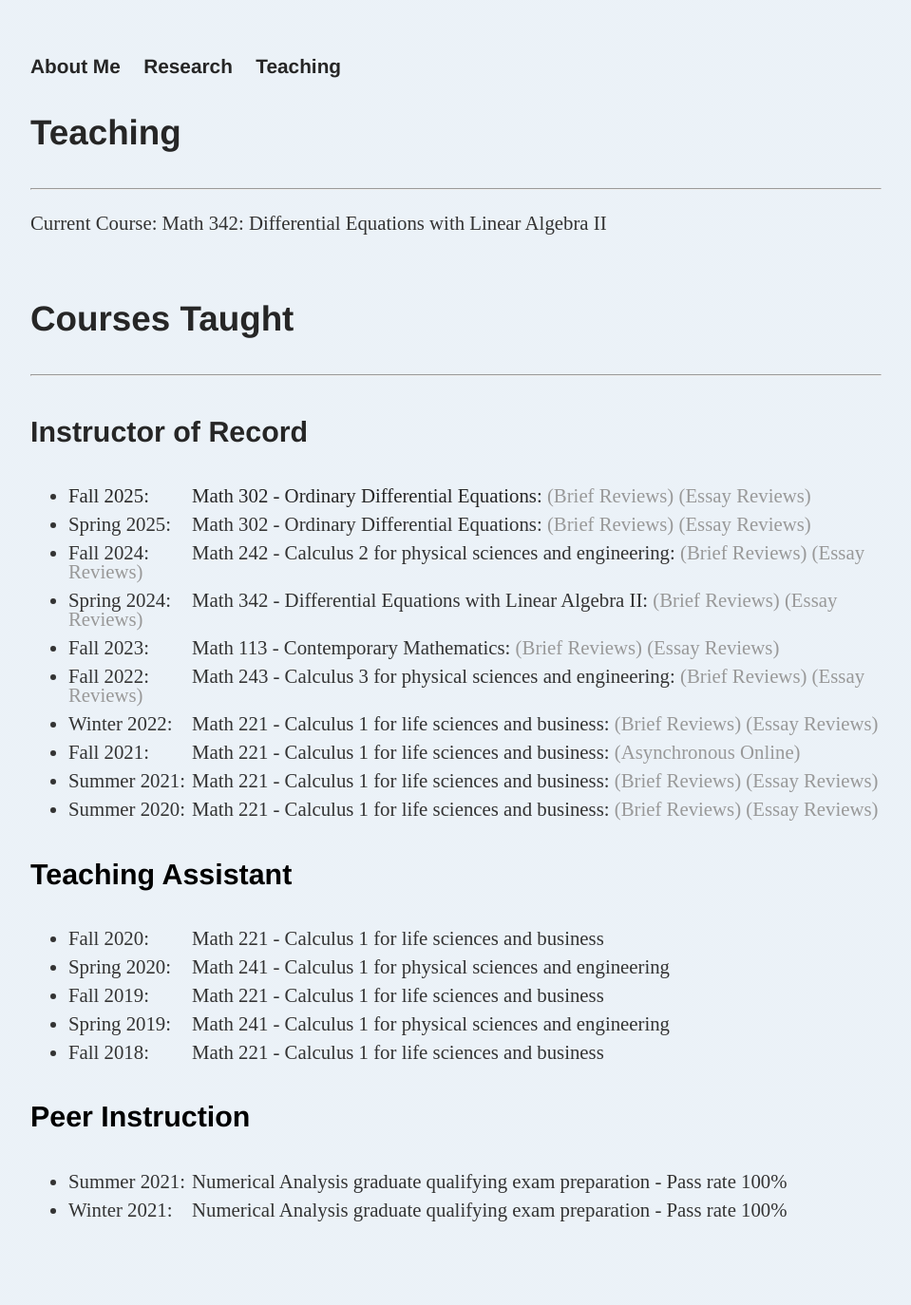
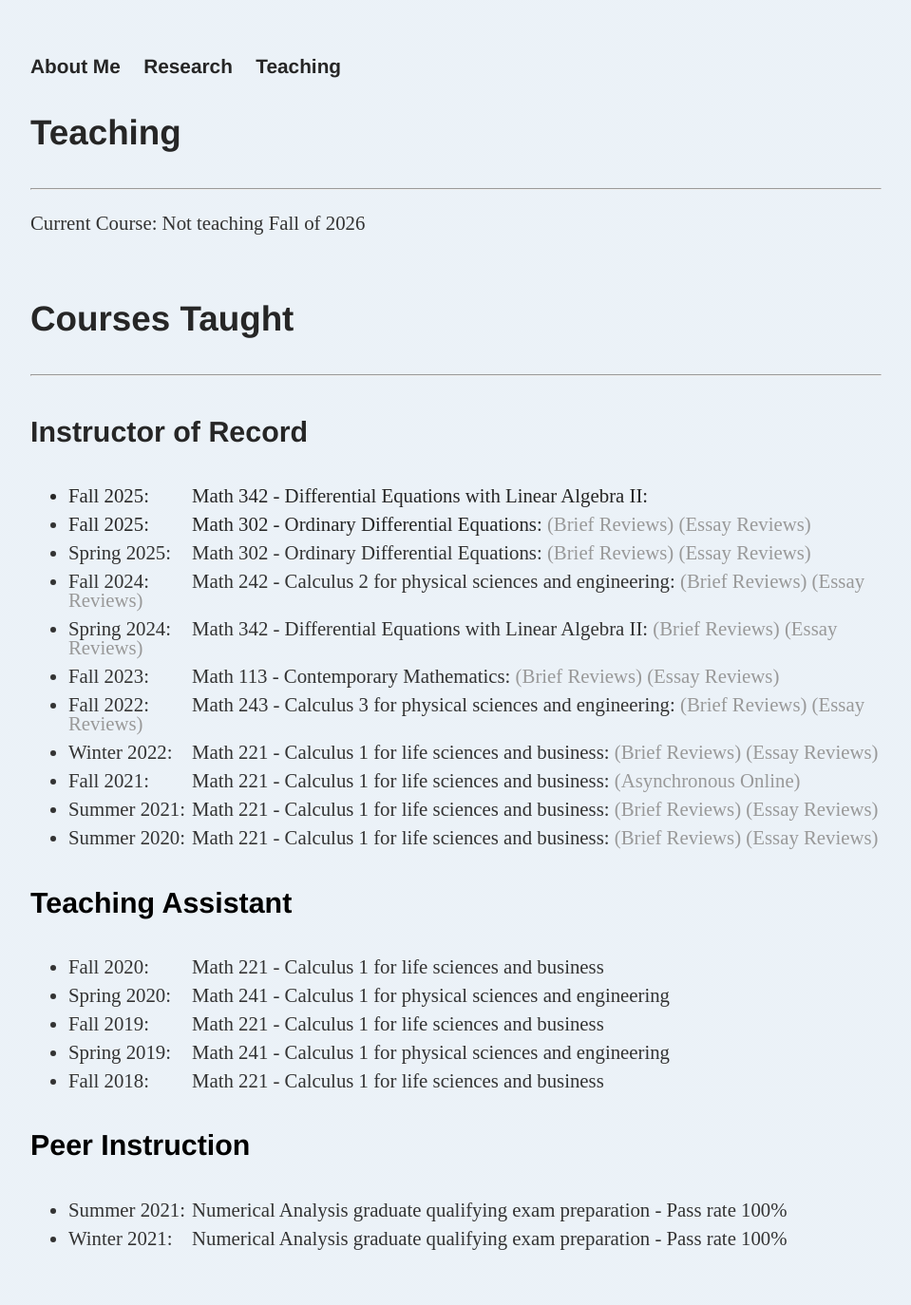
Before and after one commit to dhayes95/dhayes95.github.io, a Jekyll site: the page built from teaching/index.html, in a window 1280 px wide. Shown: the whole page at 95% size, without its empty margins (160-1119 px from the left). Built offline with Jekyll 4.4.1, drawn with Linux system fonts in a browser that asks for light colours; before the commit the page ends 1344 px from its top, so only the background shows below that.

Commit message:
Update current course information in index.html

```diff
--- a/teaching/index.html
+++ b/teaching/index.html
@@ -7,7 +7,7 @@ title: Teaching
 			<h3>Teaching</h3>
 			<hr>
 			<p>
-      		Current Course: Math 342: Differential Equations with Linear Algebra II
+      		Current Course: Not teaching Fall of 2026
       		<br>
 			<br>
 			</p>
@@ -15,6 +15,8 @@ title: Teaching
 			<hr>
 			<h4>Instructor of Record</h4>
 			<ul>
+				<li style="font-size:1em"><span class="sem-label">Fall 2025:</span> Math 342 - Differential Equations with Linear Algebra II:
+					</li>
 				<li style="font-size:1em"><span class="sem-label">Fall 2025:</span> Math 302 - Ordinary Differential Equations:
 					<a href="reviews/F25_302_Brief.pdf" class="download" title="Download as PDF"><span style="color: #999999">(Brief Reviews)</span></a>
 					<a href="reviews/F25_302_Essay.pdf" class="download" title="Download as PDF"><span style="color: #999999">(Essay Reviews)</span></a></li>
```
